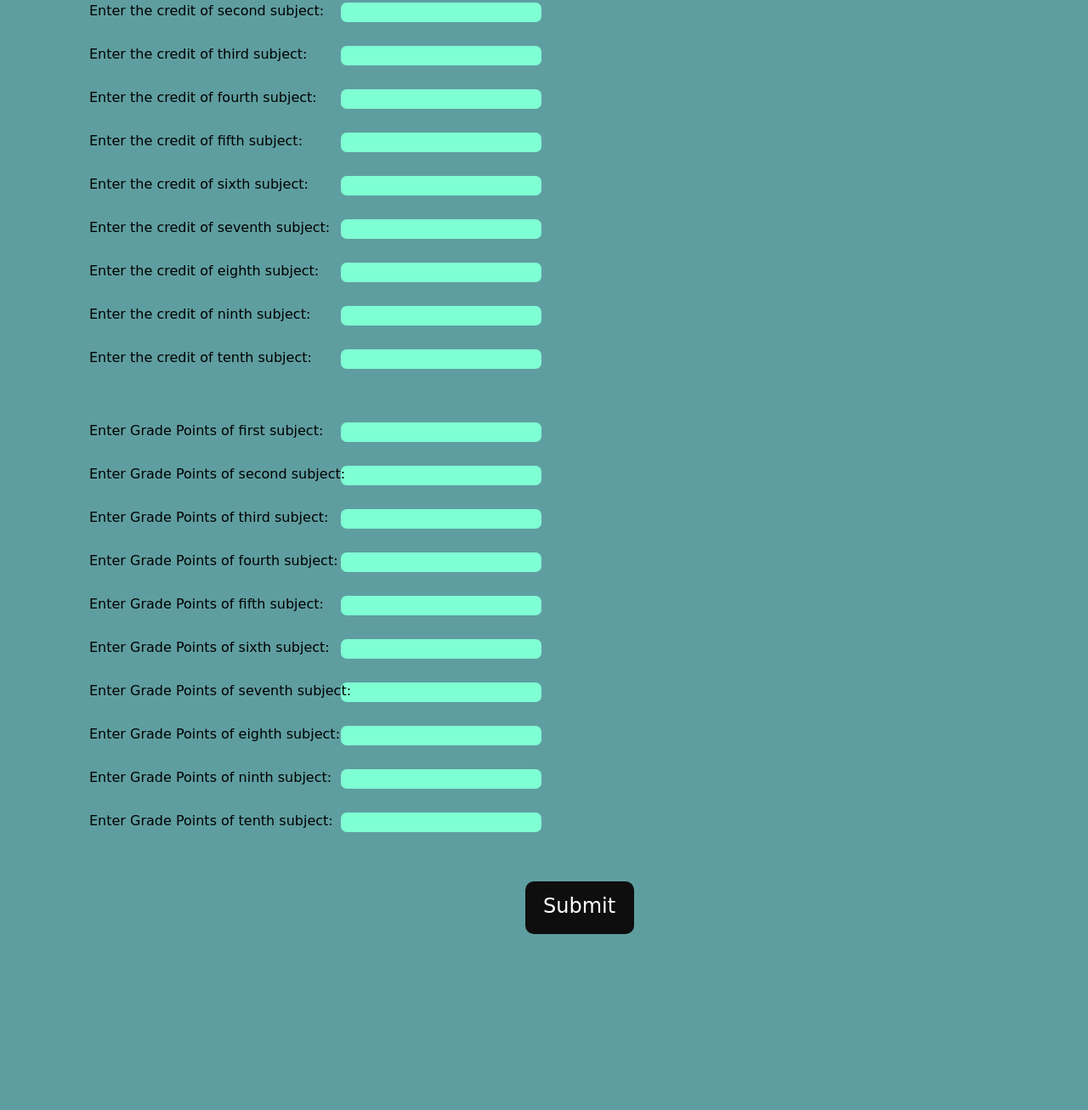
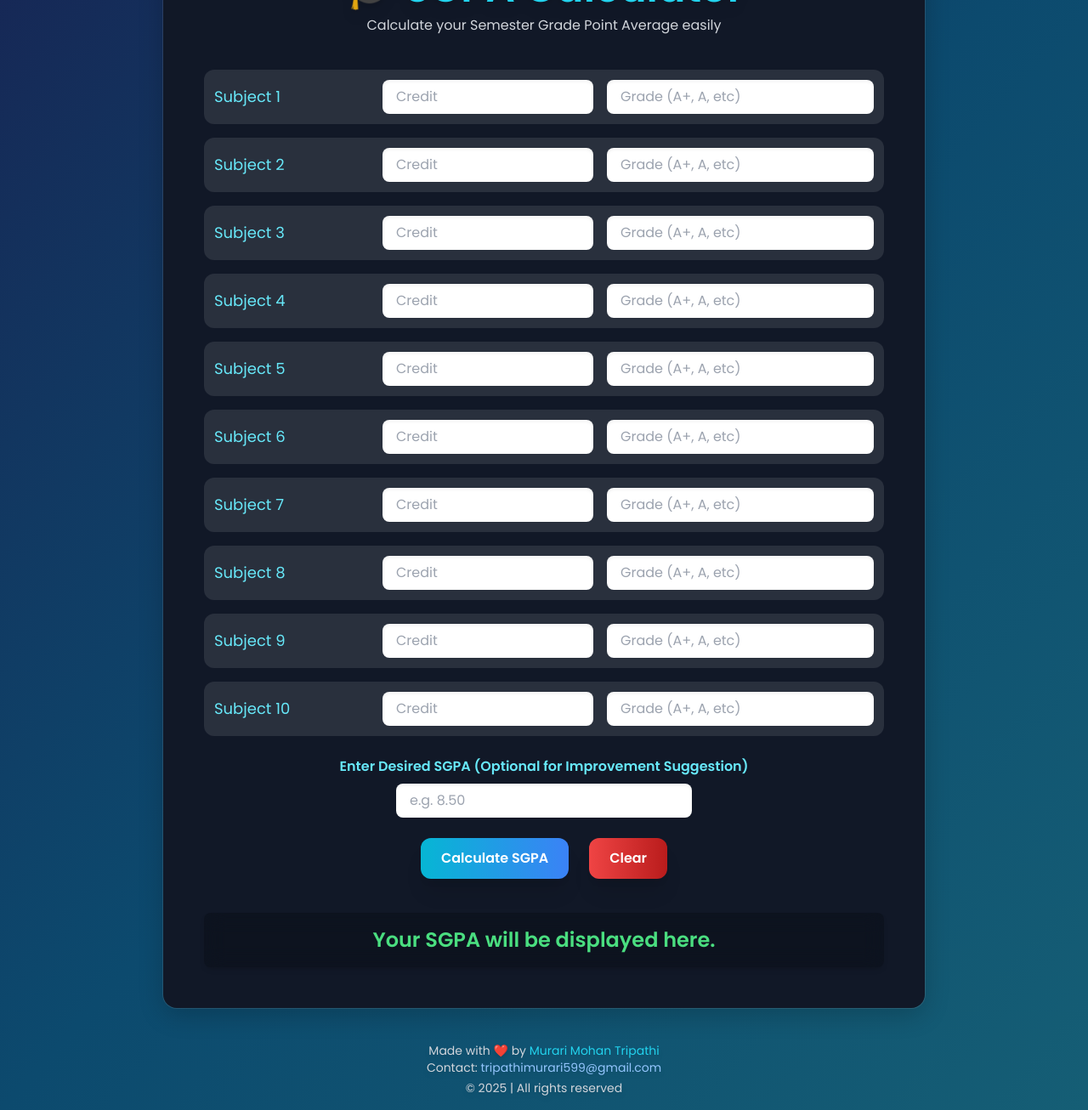
Before and after one commit to MurariMohanTripathi/SGPA_CALCULATOR, a plain HTML site: page index.html in a window 1280 px wide. Shown: the part 126-1432 px from the top of the page at 85% size. Before the commit the page ends 1246 px from the top, so only its background shows below. Drawn offline with nearby package versions, Linux system fonts and the light colour scheme.

Commit message:
removed css

```diff
--- a/index.html
+++ b/index.html
@@ -1,70 +1,159 @@
 <!DOCTYPE html>
 <html lang="en">
 <head>
-    <meta charset="UTF-8">
-    <meta name="viewport" content="width=device-width, initial-scale=1.0">
-    <title>SGPA Calculator</title>
-    <link rel="stylesheet" href="style.css">
-    <!-- <link href="https://cdn.jsdelivr.net/npm/bootstrap@5.3.3/dist/css/bootstrap.min.css" rel="stylesheet" integrity="sha384-QWTKZyjpPEjISv5WaRU9OFeRpok6YctnYmDr5pNlyT2bRjXh0JMhjY6hW+ALEwIH" crossorigin="anonymous"> -->
+  <meta charset="UTF-8" />
+  <meta name="viewport" content="width=device-width, initial-scale=1.0"/>
+  <title>SGPA Calculator</title>
+  <script src="https://cdn.tailwindcss.com"></script>
+  <link rel="preconnect" href="https://fonts.googleapis.com">
+  <link rel="preconnect" href="https://fonts.gstatic.com" crossorigin>
+  <link href="https://fonts.googleapis.com/css2?family=Poppins:wght@400;600&display=swap" rel="stylesheet">
+  <style>
+    body { font-family: 'Poppins', sans-serif; }
+  </style>
 </head>
-<body>
-    <form id="sgpaForm">
-        <div class="container" id="container">
-            Total SGPA You Have Earned Is:
+<body class="bg-gradient-to-br from-blue-950 via-sky-900 to-cyan-800 min-h-screen text-white flex flex-col justify-between">
+  <main class="bg-gray-900 p-8 sm:p-12 rounded-2xl w-full max-w-4xl shadow-[0_8px_30px_rgb(0,0,0,0.2)] ring-1 ring-white/10 mx-auto mt-10">
+    <section class="text-center mb-10">
+      <h1 class="text-4xl md:text-5xl font-bold text-cyan-400 mb-2 drop-shadow-lg">🎓 SGPA Calculator</h1>
+      <p class="text-gray-300 text-sm sm:text-base">Calculate your Semester Grade Point Average easily</p>
+    </section>
+
+    <form id="sgpaForm" class="space-y-6">
+      <div id="subjectInputs" class="space-y-4">
+        <!-- Dynamic subject fields inserted here -->
+      </div>
+
+      <div class="mt-8">
+        <label for="targetSGPA" class="block text-center mb-2 font-semibold text-cyan-300">Enter Desired SGPA (Optional for Improvement Suggestion)</label>
+        <input type="number" step="0.01" id="targetSGPA" placeholder="e.g. 8.50" class="block mx-auto px-4 py-2 rounded-lg text-gray-900 focus:outline-none focus:ring-2 focus:ring-yellow-400 shadow-inner" />
+      </div>
+
+      <div class="flex flex-wrap justify-center gap-6 mt-8">
+        <button type="button" onclick="final()" id="myButton" class="bg-gradient-to-r from-cyan-500 to-blue-500 hover:scale-105 hover:from-cyan-600 hover:to-blue-600 transition-all px-6 py-3 rounded-xl text-white font-semibold shadow-xl">Calculate SGPA</button>
+        <button type="reset" onclick="clearResult()" id="clearButton" class="bg-gradient-to-r from-red-500 to-red-700 hover:scale-105 hover:from-red-600 hover:to-red-800 transition-all px-6 py-3 rounded-xl text-white font-semibold shadow-xl">Clear</button>
+      </div>
+    </form>
+
+    <section class="mt-10">
+      <div id="container" class="text-center text-2xl font-bold text-green-400 shadow-md p-4 rounded-lg bg-black/20 backdrop-blur-md">
+        Your SGPA will be displayed here.
+      </div>
+    </section>
+  </main>
+
+  <footer class="w-full text-center text-sm text-gray-300 mt-10 mb-4 drop-shadow-md">
+    <p>Made with ❤️ by <a href="https://muraritripathi.xyz" target="_blank" class="text-cyan-400 hover:underline hover:text-cyan-300 transition">Murari Mohan Tripathi</a></p>
+    <p>Contact: <a href="mailto:tripathimurari599@gmail.com" class="hover:underline text-blue-300 hover:text-blue-200 transition">tripathimurari599@gmail.com</a></p>
+    <p class="mt-1">© 2025 | All rights reserved</p>
+  </footer>
+
+  <datalist id="gradeOptions">
+    <option value="A+">
+    <option value="A">
+    <option value="B+">
+    <option value="B">
+    <option value="C">
+    <option value="D">
+    <option value="E">
+    <option value="F">
+  </datalist>
+
+  <script>
+    const container = document.getElementById("subjectInputs");
+
+    for (let i = 1; i <= 10; i++) {
+      container.innerHTML += `
+        <div class="grid grid-cols-1 sm:grid-cols-12 gap-4 items-center bg-white/10 p-3 rounded-xl hover:shadow-lg transition-all">
+          <div class="sm:col-span-3 font-medium text-lg text-cyan-300">Subject ${i}</div>
+          <input type="number" id="credit${i}" placeholder="Credit" class="sm:col-span-4 px-4 py-2 rounded-lg text-gray-900 focus:outline-none focus:ring-2 focus:ring-blue-400 shadow-inner" onkeydown="focusNext(event, 'grade${i}')" />
+          <input type="text" id="grade${i}" list="gradeOptions" placeholder="Grade (A+, A, etc)" class="sm:col-span-5 px-4 py-2 rounded-lg text-gray-900 focus:outline-none focus:ring-2 focus:ring-cyan-400 shadow-inner" onkeydown="focusNext(event, 'credit${i+1}')" />
         </div>
+      `;
+    }
 
-        <fieldset>
-            <label>Enter the credit of first subject:</label>
-            <input type="number" id="1">
-            <label>Enter the credit of second subject:</label>
-            <input type="number" id="2">
-            <label>Enter the credit of third subject:</label>
-            <input type="number" id="3">
-            <label>Enter the credit of fourth subject:</label>
-            <input type="number" id="4">
-            <label>Enter the credit of fifth subject:</label>
-            <input type="number" id="5">
-            <label>Enter the credit of sixth subject:</label>
-            <input type="number" id="6">
-            <label>Enter the credit of seventh subject:</label>
-            <input type="number" id="7">
-            <label>Enter the credit of eighth subject:</label>
-            <input type="number" id="8">
-            <label>Enter the credit of ninth subject:</label>
-            <input type="number" id="9">
-            <label>Enter the credit of tenth subject:</label>
-            <input type="number" id="10">
-        </fieldset>
+    function focusNext(event, nextId) {
+      if (event.key === "Enter") {
+        event.preventDefault();
+        const next = document.getElementById(nextId);
+        if (next) next.focus();
+        else document.getElementById("myButton").focus();
+      }
+    }
 
-        <fieldset>
-            <label>Enter Grade Points of first subject:</label>
-            <input type="text" id="11">
-            <label>Enter Grade Points of second subject:</label>
-            <input type="text" id="12">
-            <label>Enter Grade Points of third subject:</label>
-            <input type="text" id="13">
-            <label>Enter Grade Points of fourth subject:</label>
-            <input type="text" id="14">
-            <label>Enter Grade Points of fifth subject:</label>
-            <input type="text" id="15">
-            <label>Enter Grade Points of sixth subject:</label>
-            <input type="text" id="16">
-            <label>Enter Grade Points of seventh subject:</label>
-            <input type="text" id="17">
-            <label>Enter Grade Points of eighth subject:</label>
-            <input type="text" id="18">
-            <label>Enter Grade Points of ninth subject:</label>
-            <input type="text" id="19">
-            <label>Enter Grade Points of tenth subject:</label>
-            <input type="text" id="20">
-        </fieldset>
+// The updated JavaScript section for final() with grade name display instead of grade point
+function final() {
+  let totalCredit = 0;
+  let sumOfCreditAndGrade = 0;
+  const gradeMap = { 'A+': 10, 'A': 9, 'B+': 8, 'B': 7, 'C': 6, 'D': 5, 'E': 4, 'F': 0 };
+  const reverseGradeMap = { 10: 'A+', 9: 'A', 8: 'B+', 7: 'B', 6: 'C', 5: 'D', 4: 'E', 0: 'F' };
 
-        <div id="show">
-            <button type="button" onclick="final()" id="myButton">Submit</button>
-        </div>
-    </form>
-    <!-- <script src="https://cdn.jsdelivr.net/npm/bootstrap@5.3.3/dist/js/bootstrap.bundle.min.js" integrity="sha384-YvpcrYf0tY3lHB60NNkmXc5s9fDVZLESaAA55NDzOxhy9GkcIdslK1eN7N6jIeHz" crossorigin="anonymous"></script> -->
-   <script src="index.js"></script>
+  let allSubjects = [];
+  for (let i = 1; i <= 10; i++) {
+    let credit = document.getElementById(`credit${i}`).value;
+    let gradePoint = document.getElementById(`grade$ {i}`).value.trim().toUpperCase();
 
+    if (credit === "" || gradePoint === "") {
+      alert(`Please fill in all credits and grades (Subject ${i})`);
+      return;
+    }
+
+    credit = Number(credit);
+    if (!gradeMap.hasOwnProperty(gradePoint)) {
+      alert(`Invalid grade entered for Subject ${i}: "${gradePoint}"`);
+      return;
+    }
+
+    totalCredit += credit;
+    const numericGrade = gradeMap[gradePoint];
+    sumOfCreditAndGrade += credit * numericGrade;
+
+    allSubjects.push({ index: i, credit, currentScore: numericGrade });
+  }
+
+  const sgpa = (sumOfCreditAndGrade / totalCredit).toFixed(2);
+  let result = `✅ Your SGPA is: ${sgpa}`;
+
+  const target = parseFloat(document.getElementById("targetSGPA").value);
+  if (!isNaN(target) && target > sgpa) {
+    const neededTotal = target * totalCredit;
+    const requiredGain = neededTotal - sumOfCreditAndGrade;
+
+    let improvableSubjects = allSubjects.filter(sub => sub.currentScore < 10);
+    improvableSubjects.sort((a, b) => (10 - b.currentScore) * b.credit - (10 - a.currentScore) * a.credit);
+
+    let accumulatedGain = 0;
+    let improvedGrades = [];
+
+    for (let subject of improvableSubjects) {
+      let maxGain = (10 - subject.currentScore) * subject.credit;
+      if (accumulatedGain + maxGain >= requiredGain) {
+        let neededScore = subject.currentScore + (requiredGain - accumulatedGain) / subject.credit;
+        let roundedScore = Math.ceil(neededScore);
+        let neededGrade = reverseGradeMap[roundedScore] || 'A+';
+        improvedGrades.push(`Subject ${subject.index}: improve to grade ${neededGrade}`);
+        accumulatedGain = requiredGain;
+        break;
+      } else {
+        improvedGrades.push(`Subject ${subject.index}: improve to grade A+`);
+        accumulatedGain += maxGain;
+      }
+    }
+
+    if (accumulatedGain < requiredGain) {
+      result += `\n❌ Not possible to reach SGPA ${target} even with maximum improvement.`;
+    } else {
+      result += `\n🎯 To reach SGPA ${target}, improve these subjects:\n- ` + improvedGrades.join("\n- ");
+    }
+  }
+
+  document.getElementById("container").innerText = result;
+}
+
+
+    function clearResult() {
+      document.getElementById("container").innerText = "Your SGPA will be displayed here.";
+    }
+  </script>
 </body>
 </html>
--- a/index.js
+++ b/index.js
@@ -1,63 +1,63 @@
-// const button = document.getElementById("myButton");
+// // const button = document.getElementById("myButton");
 
-// // Add a keydown event listener to the document
-// document.addEventListener("keydown", function(event) {
-//     if (event.key === "Enter") {
-//         button.click(); // Simulate a button click
+// // // Add a keydown event listener to the document
+// // document.addEventListener("keydown", function(event) {
+// //     if (event.key === "Enter") {
+// //         button.click(); // Simulate a button click
+// //     }
+// // });
+
+// function final() {
+
+//     console.log("SGPA Calculation Started");
+//     var totalCredit = 0;
+//     let sumOfCreditAndGrade = 0;
+
+//     for (var i = 1; i < 11; i++) {
+//         var credit = Number(document.getElementById(i).value);
+//         // if (!credit) {
+//         //     alert("Please fill all inputs");
+//         //     return;
+//         // }
+//         totalCredit += credit;
+
+//         var gradePoint = document.getElementById(i + 10).value;
+//         // if (!gradePoint) {
+//         //     alert("Please fill all inputs");
+//         //     return;
+//         // }
+
+//         switch (gradePoint.toUpperCase()) {
+//             case 'A+':
+//                 sumOfCreditAndGrade += (credit * 10);
+//                 break;
+//             case 'A':
+//                 sumOfCreditAndGrade += (credit * 9);
+//                 break;
+//             case 'B+':
+//                 sumOfCreditAndGrade += (credit * 8);
+//                 break;
+//             case 'B':
+//                 sumOfCreditAndGrade += (credit * 7);
+//                 break;
+//             case 'C':
+//                 sumOfCreditAndGrade += (credit * 6);
+//                 break;
+//             case 'D':
+//                 sumOfCreditAndGrade += (credit * 5);
+//                 break;
+//             case 'E':
+//                 sumOfCreditAndGrade += (credit * 4);
+//                 break;
+//             case 'F':
+//                 sumOfCreditAndGrade += (credit * 0);
+//                 break;
+//             // default:
+//                 // alert("Unknown grade: " + gradePoint);
+//                 // return;
+//         }
 //     }
-// });
 
-function final() {
-
-    console.log("SGPA Calculation Started");
-    var totalCredit = 0;
-    let sumOfCreditAndGrade = 0;
-
-    for (var i = 1; i < 11; i++) {
-        var credit = Number(document.getElementById(i).value);
-        // if (!credit) {
-        //     alert("Please fill all inputs");
-        //     return;
-        // }
-        totalCredit += credit;
-
-        var gradePoint = document.getElementById(i + 10).value;
-        // if (!gradePoint) {
-        //     alert("Please fill all inputs");
-        //     return;
-        // }
-
-        switch (gradePoint.toUpperCase()) {
-            case 'A+':
-                sumOfCreditAndGrade += (credit * 10);
-                break;
-            case 'A':
-                sumOfCreditAndGrade += (credit * 9);
-                break;
-            case 'B+':
-                sumOfCreditAndGrade += (credit * 8);
-                break;
-            case 'B':
-                sumOfCreditAndGrade += (credit * 7);
-                break;
-            case 'C':
-                sumOfCreditAndGrade += (credit * 6);
-                break;
-            case 'D':
-                sumOfCreditAndGrade += (credit * 5);
-                break;
-            case 'E':
-                sumOfCreditAndGrade += (credit * 4);
-                break;
-            case 'F':
-                sumOfCreditAndGrade += (credit * 0);
-                break;
-            // default:
-                // alert("Unknown grade: " + gradePoint);
-                // return;
-        }
-    }
-
-    const sgpa = sumOfCreditAndGrade / totalCredit;
-    document.getElementById("container").innerHTML = `YOUR SGPA WILL BE: ${sgpa.toFixed(2)}`;
-}
+//     const sgpa = sumOfCreditAndGrade / totalCredit;
+//     document.getElementById("container").innerHTML = `YOUR SGPA WILL BE: ${sgpa.toFixed(2)}`;
+// }
--- a/style.css
+++ /dev/null
@@ -1,46 +0,0 @@
-body{
-    background: cadetblue;
-    font-family: cursive;
-    /* font-size: 12px; */
-    /* justify-content: center; */
-}
-label{
-    margin: 10px 0px 0px 3px;
-    /* justify-content: center;
-    align-items: center; */
-}
-input{
-    display: flex;
-    margin: -19px 49px 28px 299px;
-    border-radius: 7px;
-    border: 0;
-    background-color: aquamarine;
-    text-align: center;
-    font-size: large;
-    color: #ff0202;
-    /* align-items: center; */
-}
-.container{
-    font-size: 27px;
-    text-align: center;
-    margin: 10px 55px 21px 10px;
-    /* justify-content: center; */
-    /* align-items: center; */
-}
-fieldset{
-    display: inline;
-    border: 0;
-    margin: 10px 10px 10px 82px;
-}
-button{
-    background-color: #0e0e0e;
-    border: none;
-    border-radius: 10px;
-    margin: 10px 10px 13px 38.1rem;
-    font-size: x-large;
-    padding: 12px 21px 17px 21px;
-    color: white;
-    font-family: cursive;
-    height: 62px;
-    width: 128px;
-}
```
